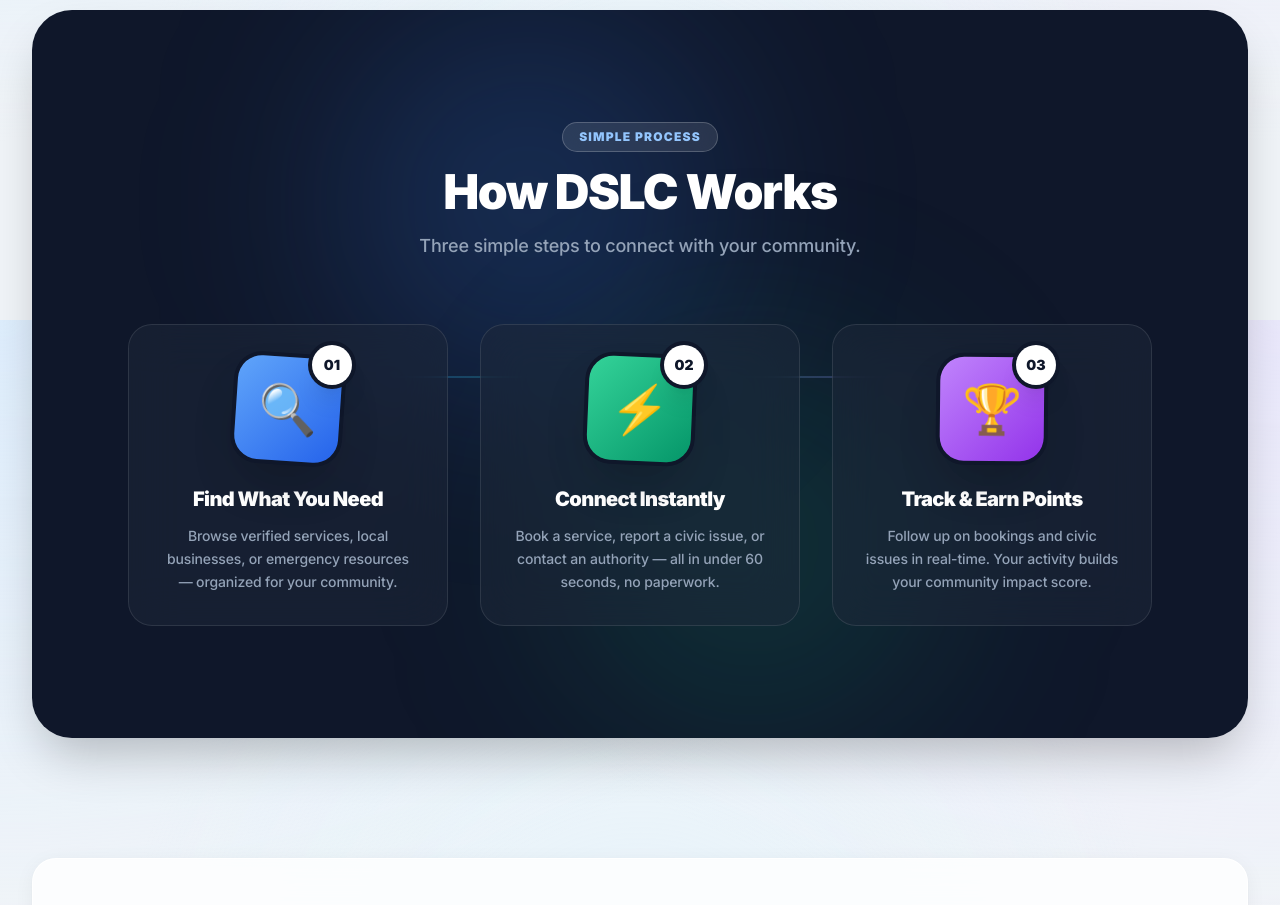
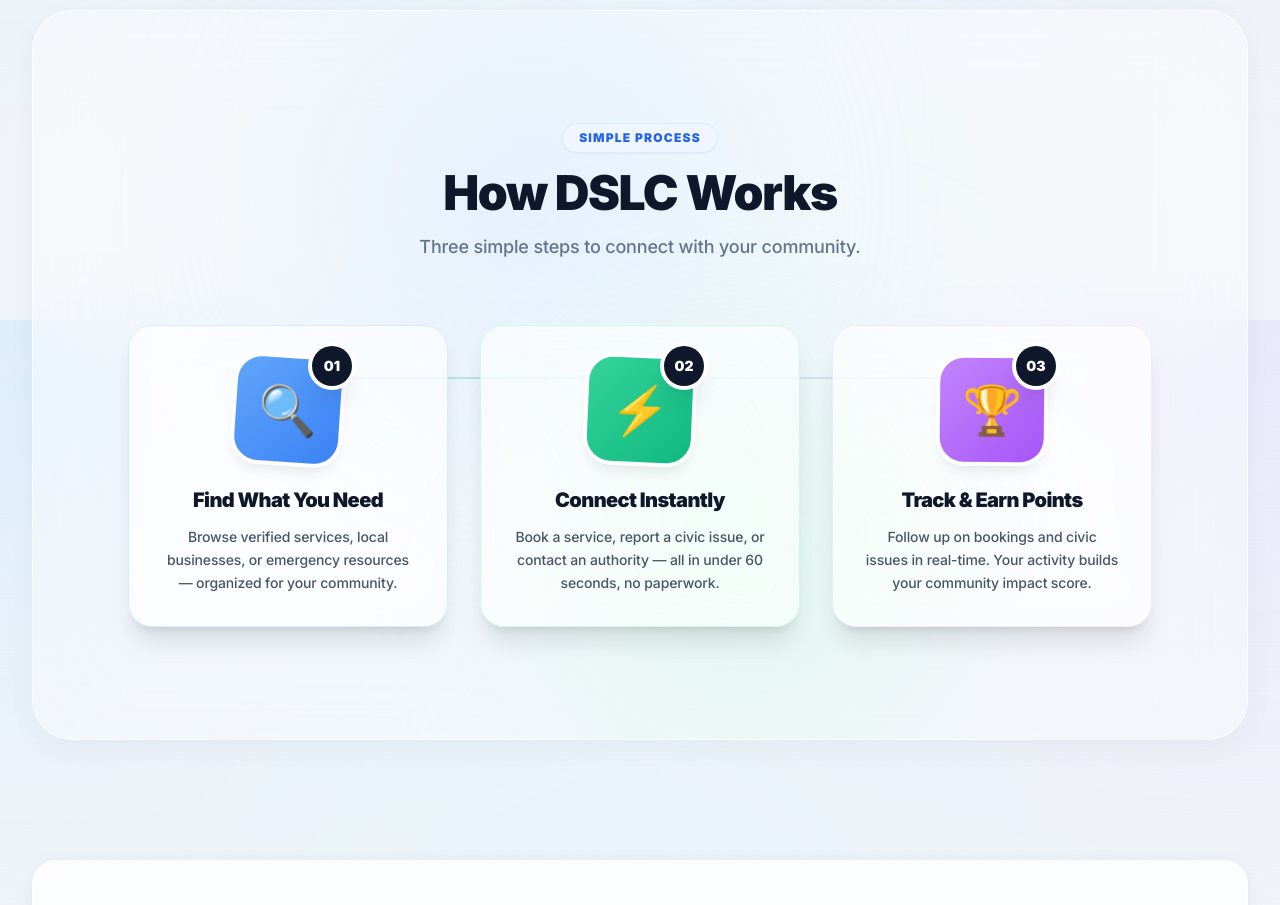
Before and after one commit to Ajaykumar106/Digital-solution, a React (Vite) app: page / in a window 1280 px wide. Shown: the part 2880-3785 px from the top of the page. Built offline with nearby package versions, Linux system fonts and the light colour scheme; the HTML template or start-up script is replaced by a standard one.

Commit message:
style: revert dark How It Works section to clean light glassmorphism

```diff
--- a/src/pages/Home.tsx
+++ b/src/pages/Home.tsx
@@ -358,38 +358,38 @@ export default function Home() {
       </section>
 
       {/* ══════════════════════════════════════════
-          HOW IT WORKS — Premium Animated (Dark)
+          HOW IT WORKS — Clean Light Glassmorphic
       ══════════════════════════════════════════ */}
-      <section className="relative rounded-[2.5rem] overflow-hidden bg-slate-900 px-6 py-20 md:px-12 md:py-28 shadow-2xl my-10">
-        {/* Background glow effects */}
-        <div className="absolute top-0 left-1/4 w-96 h-96 bg-blue-500/20 rounded-full blur-[100px] pointer-events-none" />
-        <div className="absolute bottom-0 right-1/4 w-96 h-96 bg-emerald-500/15 rounded-full blur-[100px] pointer-events-none" />
+      <section className="relative rounded-[2.5rem] overflow-hidden bg-white/40 backdrop-blur-2xl px-6 py-20 md:px-12 md:py-28 shadow-[0_8px_30px_rgb(0,0,0,0.04)] border border-white/60 my-10">
+        {/* Subtle background glow effects */}
+        <div className="absolute top-0 left-1/4 w-96 h-96 bg-blue-100/50 rounded-full blur-[100px] pointer-events-none" />
+        <div className="absolute bottom-0 right-1/4 w-96 h-96 bg-emerald-100/50 rounded-full blur-[100px] pointer-events-none" />
 
         <div className="relative z-10 text-center mb-16">
-          <div className="inline-block mb-4 px-4 py-1.5 rounded-full bg-white/10 border border-white/20 text-blue-300 text-xs font-black uppercase tracking-widest backdrop-blur-md">Simple Process</div>
-          <h2 className="text-4xl md:text-5xl font-black text-white">How DSLC Works</h2>
-          <p className="mt-4 text-slate-400 font-medium text-lg max-w-xl mx-auto">Three simple steps to connect with your community.</p>
+          <div className="inline-block mb-4 px-4 py-1.5 rounded-full bg-blue-50 border border-blue-100 text-blue-600 text-xs font-black uppercase tracking-widest shadow-sm">Simple Process</div>
+          <h2 className="text-4xl md:text-5xl font-black text-slate-900">How DSLC Works</h2>
+          <p className="mt-4 text-slate-500 font-medium text-lg max-w-xl mx-auto">Three simple steps to connect with your community.</p>
         </div>
 
         <div className="relative z-10 grid md:grid-cols-3 gap-8 max-w-5xl mx-auto">
           {/* Connector line */}
-          <div className="hidden md:block absolute top-[52px] left-[20%] right-[20%] h-[2px] bg-gradient-to-r from-blue-500/30 via-emerald-500/30 to-purple-500/30 z-0" />
+          <div className="hidden md:block absolute top-[52px] left-[20%] right-[20%] h-[2px] bg-gradient-to-r from-blue-200 via-emerald-200 to-purple-200 z-0" />
 
           {[
             {
               step: "01", emoji: "🔍", title: "Find What You Need",
               desc: "Browse verified services, local businesses, or emergency resources — organized for your community.",
-              color: "from-blue-400 to-blue-600", bg: "bg-slate-800/50", glow: "hover:shadow-[0_0_30px_rgba(59,130,246,0.3)]", delay: 0
+              color: "from-blue-400 to-blue-500", bg: "bg-white/60", border: "border-blue-100", delay: 0
             },
             {
               step: "02", emoji: "⚡", title: "Connect Instantly",
               desc: "Book a service, report a civic issue, or contact an authority — all in under 60 seconds, no paperwork.",
-              color: "from-emerald-400 to-emerald-600", bg: "bg-slate-800/50", glow: "hover:shadow-[0_0_30px_rgba(16,185,129,0.3)]", delay: 0.15
+              color: "from-emerald-400 to-emerald-500", bg: "bg-white/60", border: "border-emerald-100", delay: 0.15
             },
             {
               step: "03", emoji: "🏆", title: "Track & Earn Points",
               desc: "Follow up on bookings and civic issues in real-time. Your activity builds your community impact score.",
-              color: "from-purple-400 to-purple-600", bg: "bg-slate-800/50", glow: "hover:shadow-[0_0_30px_rgba(168,85,247,0.3)]", delay: 0.3
+              color: "from-purple-400 to-purple-500", bg: "bg-white/60", border: "border-purple-100", delay: 0.3
             },
           ].map((s, i) => (
             <motion.div
@@ -399,22 +399,22 @@ export default function Home() {
               viewport={{ once: true }}
               transition={{ duration: 0.6, delay: s.delay, ease: "easeOut" as any }}
               whileHover={{ y: -8, transition: { duration: 0.3 } }}
-              className={`p-8 text-center relative z-10 rounded-3xl border border-white/10 backdrop-blur-xl ${s.bg} ${s.glow} transition-shadow duration-300`}
+              className={`p-8 text-center relative z-10 rounded-3xl border ${s.border} backdrop-blur-xl ${s.bg} shadow-xl hover:shadow-2xl transition-all duration-300`}
             >
               <div className="relative inline-block mb-6">
                 <motion.div
-                  className={`w-[104px] h-[104px] rounded-3xl bg-gradient-to-br ${s.color} flex items-center justify-center shadow-2xl mx-auto ring-4 ring-slate-900`}
+                  className={`w-[104px] h-[104px] rounded-3xl bg-gradient-to-br ${s.color} flex items-center justify-center shadow-lg mx-auto ring-4 ring-white`}
                   animate={{ rotate: [0, 4, -4, 0] }}
                   transition={{ duration: 5, repeat: Infinity, delay: i * 0.5, ease: "easeInOut" }}
                 >
                   <span className="text-5xl">{s.emoji}</span>
                 </motion.div>
-                <div className="absolute -top-3 -right-3 w-10 h-10 rounded-full bg-white flex items-center justify-center text-slate-900 text-sm font-black shadow-xl ring-4 ring-slate-900">
+                <div className="absolute -top-3 -right-3 w-10 h-10 rounded-full bg-slate-900 flex items-center justify-center text-white text-sm font-black shadow-xl ring-4 ring-white">
                   {s.step}
                 </div>
               </div>
-              <h3 className="text-xl font-black text-white mb-3">{s.title}</h3>
-              <p className="text-slate-400 font-medium leading-relaxed text-sm">{s.desc}</p>
+              <h3 className="text-xl font-black text-slate-900 mb-3">{s.title}</h3>
+              <p className="text-slate-600 font-medium leading-relaxed text-sm">{s.desc}</p>
             </motion.div>
           ))}
         </div>
```
